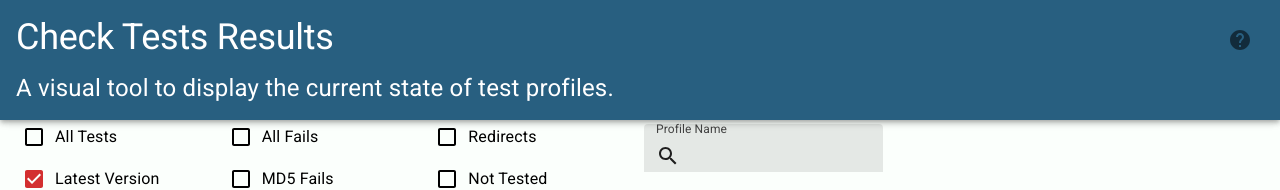
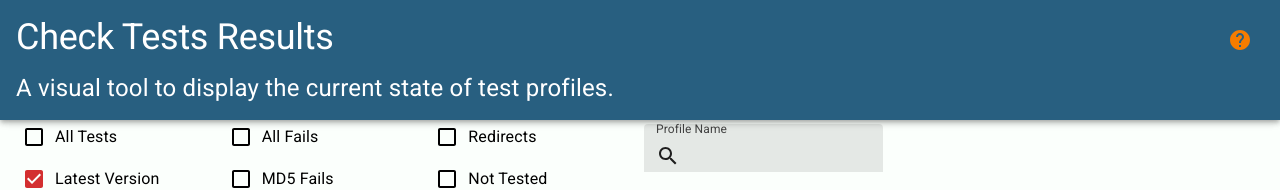
Before and after one commit to tippettj/phoronix-stats, a React (Create React App) app: page / in a window 1280 px wide. Shown: the top 190 px of the page. Built offline with nearby package versions, Linux system fonts and the light colour scheme.

Commit message:
[styles] cleaned up code

```diff
--- a/src/components/styles.js
+++ b/src/components/styles.js
@@ -5,10 +5,6 @@ export const useStyles = makeStyles(() => ({
 
     // Container
     root: {
-      // flexGrow: 1,
-      // alignItems: "center",
-      // justifyContent: "center",
-     // background: "#fbfffc",
       background: "#fbfffc",
       marginBottom: "3em",
     },
@@ -28,7 +24,6 @@ export const useStyles = makeStyles(() => ({
         border: 0,
         borderRadius: theme.shape.borderRadius,
         padding: '5px 30px',
-        // marginRight: '20px',
         fontSize: 12,
         marginTop: "0.5em"
     },
@@ -164,6 +159,10 @@ export const useStyles = makeStyles(() => ({
       },
     },
 
+    helpIcon: {
+      color: theme.palette.warning.dark,
+    }
+
   }));
 
   export default useStyles;
```
